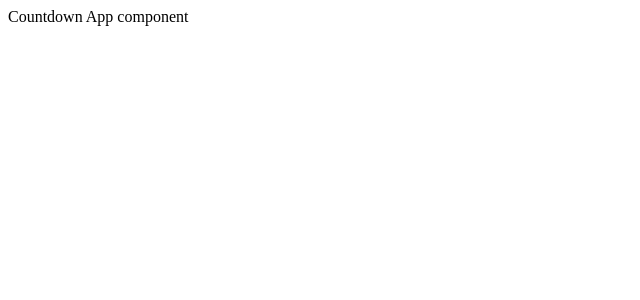
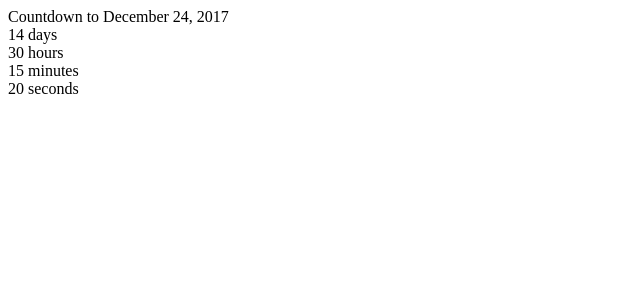
Before and after one commit to i-tea/react-countdown, a React (Create React App) app in the folder count-down/: page / in a window 1280 px wide. Shown: the top 300 px of the page, without its empty margins (0-640 px from the left). Built offline with nearby package versions, Linux system fonts and the light colour scheme.

Commit message:
component structure

```diff
--- a/count-down/src/App.jsx
+++ b/count-down/src/App.jsx
@@ -3,7 +3,15 @@
 class App extends Component {
   render() {
     return(
-      <div>Countdown App component</div>
+      <div>
+        <div>Countdown to December 24, 2017</div>
+        <div>
+          <div>14 days</div>
+          <div>30 hours</div>
+          <div>15 minutes</div>
+          <div>20 seconds</div>
+        </div>
+      </div>
     )
   }
 }
```
